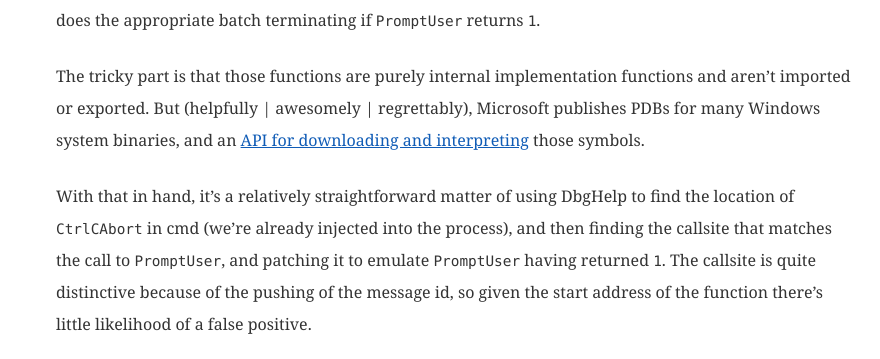
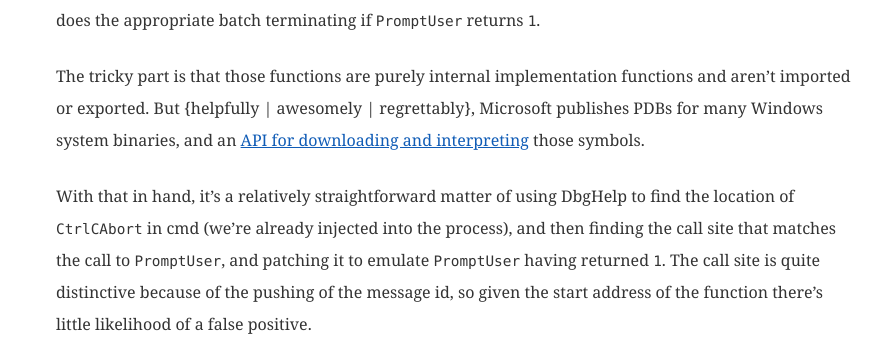
Before and after one commit to sgraham/sgraham.github.io, a Jekyll site: the page built from _posts/2013-07-21-suppress-terminate-batch-job.markdown, in a window 1280 px wide. Shown: the part 1205-1564 px from the top of the page, without its empty margins (184-1064 px from the left). Built offline with Jekyll 4.4.1, drawn with Linux system fonts in a browser that asks for light colours; comment, search, counter and statistics services are not loaded.

Commit message:
ffffffffffffffff

```diff
--- a/_posts/2013-07-21-suppress-terminate-batch-job.markdown
+++ b/_posts/2013-07-21-suppress-terminate-batch-job.markdown
@@ -42,17 +42,17 @@ what looks like the message id (to be looked up for localization) and
 then does the appropriate batch terminating if `PromptUser` returns `1`.
 
 The tricky part is that those functions are purely internal
-implementation functions and aren't imported or exported. But (helpfully
-| awesomely | regrettably), Microsoft publishes PDBs for many Windows
+implementation functions and aren't imported or exported. But {helpfully
+| awesomely | regrettably}, Microsoft publishes PDBs for many Windows
 system binaries, and an [API for downloading and
 interpreting](http://msdn.microsoft.com/en-us/library/windows/desktop/ms679294.aspx)
 those symbols.
 
 With that in hand, it's a relatively straightforward matter of using
 DbgHelp to find the location of `CtrlCAbort` in cmd (we're already
-injected into the process), and then finding the callsite that matches
+injected into the process), and then finding the call site that matches
 the call to `PromptUser`, and patching it to emulate `PromptUser` having
-returned `1`. The callsite is quite distinctive because of the pushing
+returned `1`. The call site is quite distinctive because of the pushing
 of the message id, so given the start address of the function there's
 little likelihood of a false positive.
 
```
